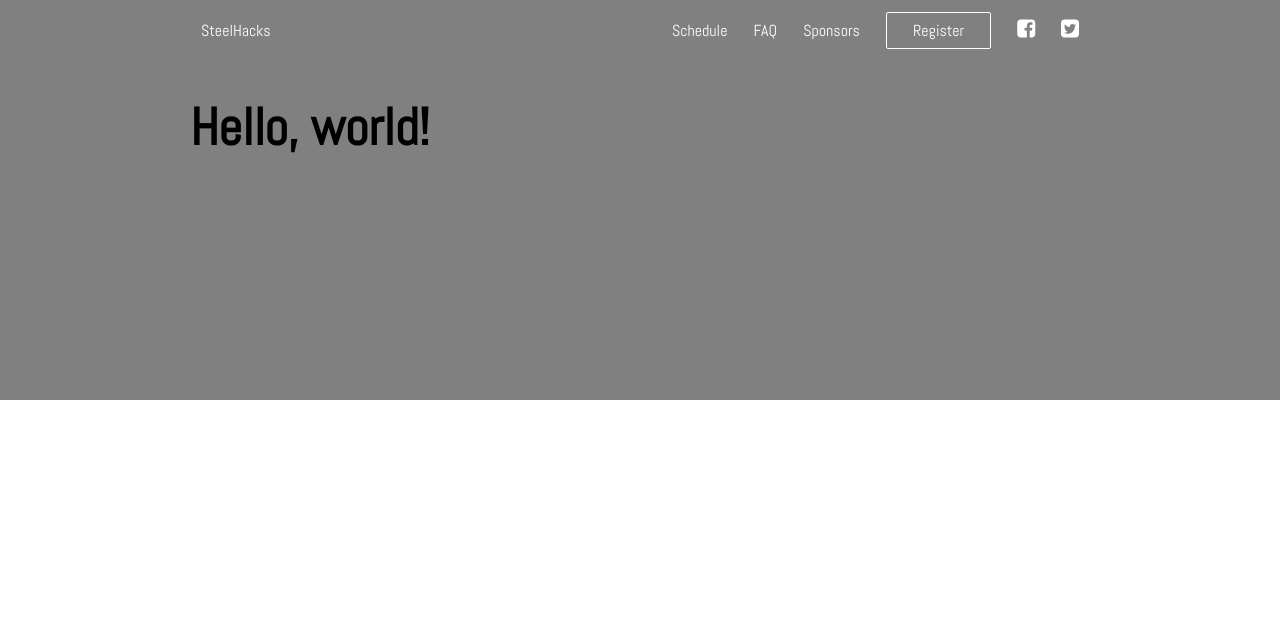
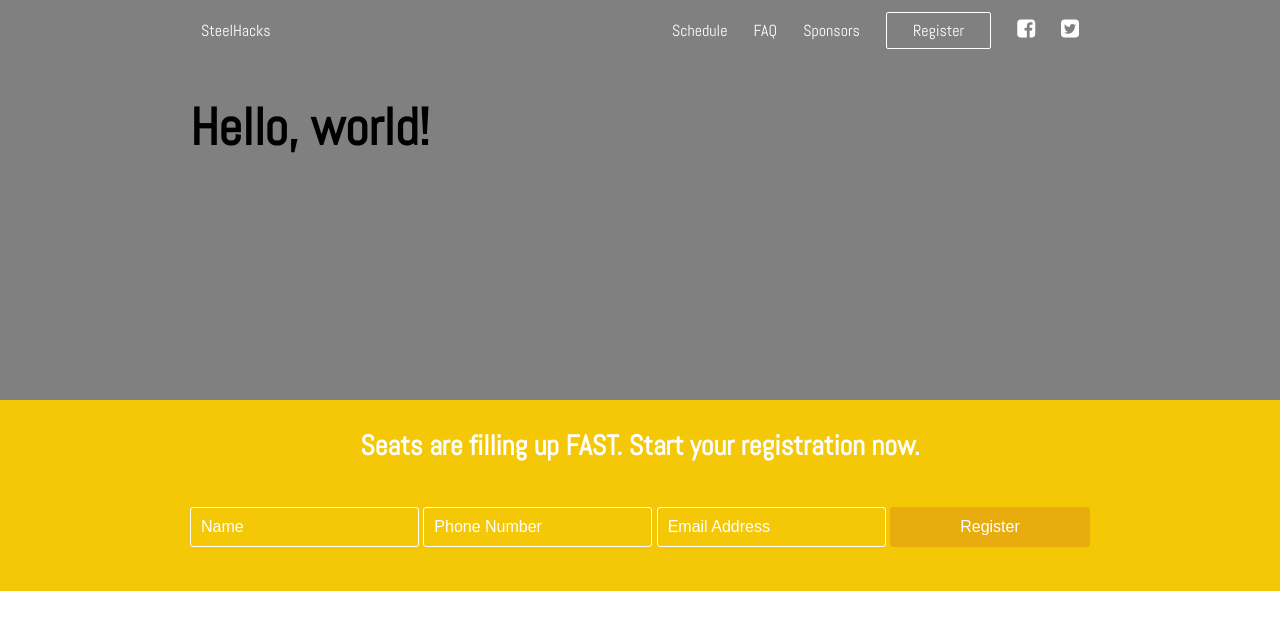
Before and after one commit to SteelHeads/steelhacks.com, a Jekyll site: the page built from index.html, in a window 1280 px wide. Shown: the top 630 px of the page. Built offline with Jekyll 4.4.1, drawn with Linux system fonts in a browser that asks for light colours.

Commit message:
Add slice for signup form

```diff
--- a/_sass/_page.scss
+++ b/_sass/_page.scss
@@ -37,3 +37,51 @@
     margin-right: 11px;
   }
 }
+
+#signup-form {
+  color: white;
+  background-color: $yellow-color;
+
+  h3 {
+    text-align: center;
+  }
+}
+
+#homepage-signup-form {
+  display: flex;
+  justify-content: space-between;
+  margin-bottom: 44px;
+  margin-top: 44px;
+
+  input {
+    background: $yellow-color;
+    border: 1px solid white;
+    border-radius: 3px;
+    color: white;
+    font-size: 16px;
+    padding: 10px;
+
+    @include placeholder-style() {
+      color: white;
+      opacity: 1;
+    }
+
+    &:focus {
+      outline: none;
+
+      @include placeholder-style() {
+        opacity: 0;
+      }
+    }
+  }
+
+  button {
+    background-color: $yellow-color-dark;
+    border: 0;
+    border-radius: 3px;
+    color: white;
+    font-size: 16px;
+    min-width: 200px;
+    padding: 10px;
+  }
+}
--- a/_sass/_structure.scss
+++ b/_sass/_structure.scss
@@ -13,6 +13,10 @@ h1 {
 
 h2 {
   font-size: 35px;
+}
+
+h3 {
+  font-size: 28px;
 }
 
 .slice {
--- a/css/main.scss
+++ b/css/main.scss
@@ -18,6 +18,9 @@ $brand-color:      #2a7ae2;
 $grey-color:       #828282;
 $grey-color-light: lighten($grey-color, 40%);
 $grey-color-dark:  darken($grey-color, 25%);
+
+$yellow-color:      #F4C807;
+$yellow-color-dark: #E8AC0F;
 
 // Responsive design stuff
 $small: 600px;
@@ -41,6 +44,21 @@ $large: 1024px;
   }
 }
 
+@mixin placeholder-style() {
+  &::-webkit-input-placeholder { /* WebKit, Blink, Edge */
+    @content;
+  }
+  &:-moz-placeholder { /* Mozilla Firefox 4 to 18 */
+    @content
+  }
+  &::-moz-placeholder { /* Mozilla Firefox 19+ */
+    @content
+  }
+  &:-ms-input-placeholder { /* Internet Explorer 10-11 */
+    @content;
+  }
+}
+
 // Dependencies
 @import 'font-awesome/font-awesome';
 
--- a/index.html
+++ b/index.html
@@ -25,3 +25,14 @@ layout: default
     <h1>Hello, world!</h1>
   </div>
 </div>
+<div id='signup-form' class='slice'>
+  <div class='container'>
+    <h3>Seats are filling up FAST. Start your registration now.</h3>
+    <form id='homepage-signup-form'>
+      <input type='text' placeholder='Name' />
+      <input type='text' placeholder='Phone Number' />
+      <input type='text' placeholder='Email Address' />
+      <button type='submit'>Register</button>
+    </form>
+  </div>
+</div>
```
